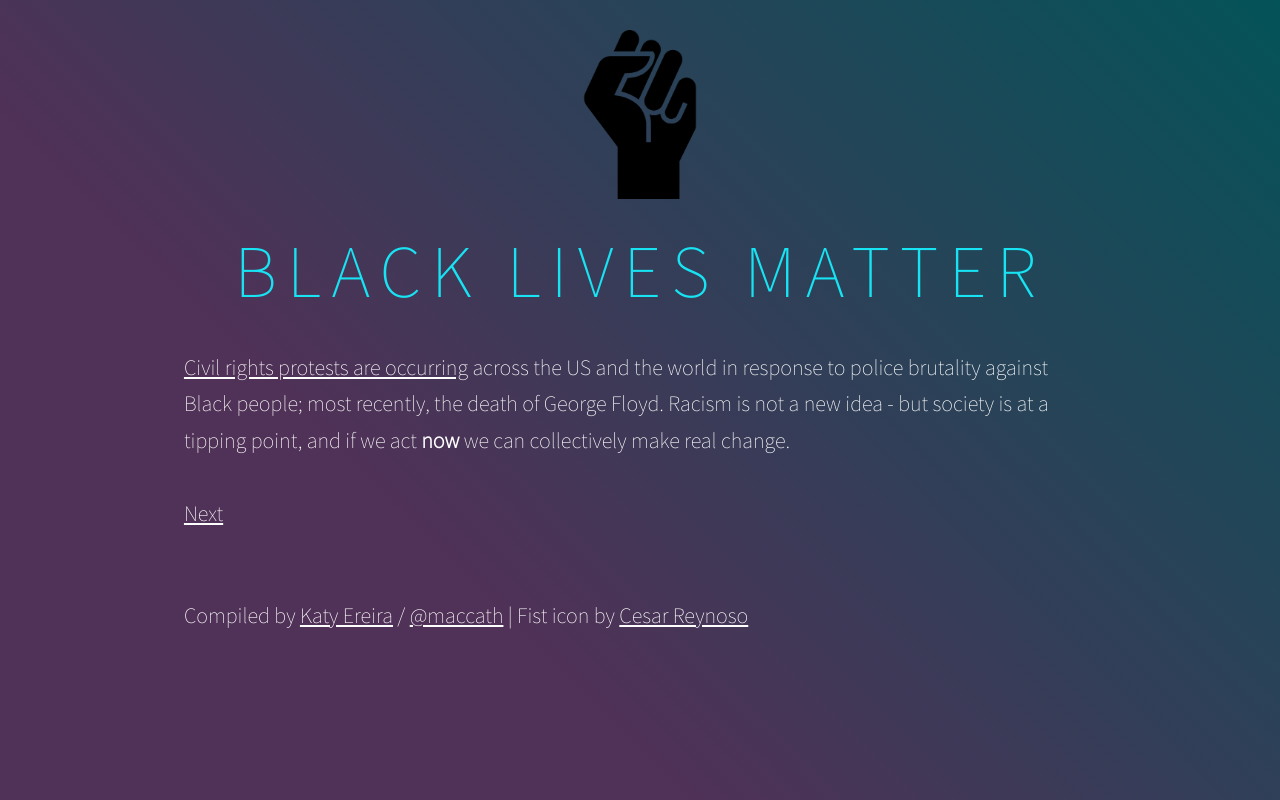
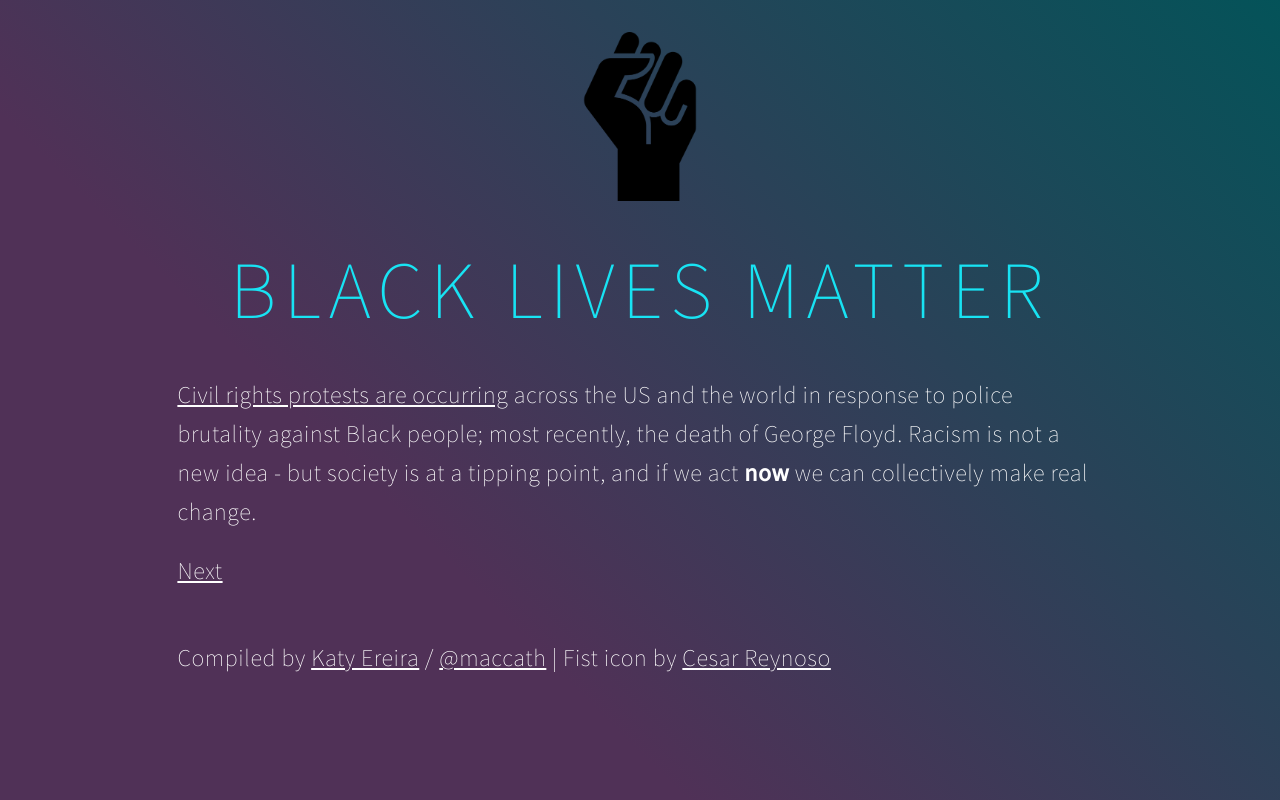
Before and after one commit to maccath/blm, a Gatsby site: page / in a window 1280 px wide. Built offline with nearby package versions, Linux system fonts and the light colour scheme; Gatsby itself is replaced by a stand-in of ours.

Commit message:
🎨 Style: Use Tailwind CSS instead of Typography.js

```diff
--- a/gatsby-config.js
+++ b/gatsby-config.js
@@ -31,11 +31,6 @@ module.exports = {
     // To learn more, visit: https://gatsby.dev/offline
     // `gatsby-plugin-offline`,
     `gatsby-plugin-styled-components`,
-    {
-      resolve: `gatsby-plugin-typography`,
-      options: {
-        pathToConfigModule: `src/utils/typography`,
-      },
-    },
+    `gatsby-plugin-postcss`,
   ],
 }
--- a/package.json
+++ b/package.json
@@ -10,10 +10,10 @@
     "gatsby-image": "^2.4.5",
     "gatsby-plugin-manifest": "^2.4.9",
     "gatsby-plugin-offline": "^3.2.7",
+    "gatsby-plugin-postcss": "^2.3.3",
     "gatsby-plugin-react-helmet": "^3.3.2",
     "gatsby-plugin-sharp": "^2.6.9",
     "gatsby-plugin-styled-components": "^3.3.3",
-    "gatsby-plugin-typography": "^2.5.3",
     "gatsby-source-filesystem": "^2.3.8",
     "gatsby-transformer-sharp": "^2.5.3",
     "prop-types": "^15.7.2",
@@ -22,6 +22,7 @@
     "react-helmet": "^6.0.0",
     "react-typography": "^0.16.19",
     "styled-components": "^5.1.1",
+    "tailwindcss": "^1.4.6",
     "typography": "^0.16.19",
     "typography-theme-kirkham": "^0.16.19"
   },
@@ -29,7 +30,8 @@
     "commitizen": "^4.1.2",
     "emoji-cz": "^0.3.1",
     "husky": "^4.2.5",
-    "prettier": "2.0.5"
+    "prettier": "2.0.5",
+    "twin.macro": "^1.3.0"
   },
   "keywords": [
     "gatsby",
--- /dev/null
+++ b/postcss.config.js
@@ -0,0 +1,3 @@
+module.exports = () => ({
+  plugins: [require("tailwindcss")],
+})
--- a/src/styles/global.css
+++ b/src/styles/global.css
@@ -1,10 +1,61 @@
+@import url('https://fonts.googleapis.com/css2?family=Source+Sans+Pro:wght@200&display=swap');
+@import url('https://fonts.googleapis.com/css2?family=Source+Sans+Pro:wght@400&display=swap');
+
+@tailwind base;
+
+@tailwind components;
+
+@tailwind utilities;
+
 html {
     height: 100%;
-    background-color: #045359;
+    @apply bg-green;
+    @apply bg-fixed;
     background-image: linear-gradient(45deg, #503157 33%, #045359 100%);
-    background-attachment: fixed;
 }
 body {
-    padding-top: 30px;
-    color: white;
+    @apply pt-8;
+    @apply font-body;
+    @apply text-2xl;
+    @apply text-white;
+    @apply tracking-wide;
+    @apply font-hairline;
+    @apply leading-relaxed;
 }
+p, li {
+    @apply mt-5;
+    @apply mb-5;
+}
+h1, h2, h3, h4, h5, h6 {
+    @apply text-cyan;
+    @apply tracking-widest;
+}
+h1 {
+    @apply text-5xl;
+}
+h2 {
+    @apply text-4xl;
+}
+h3 {
+    @apply text-3xl;
+}
+h4 {
+    @apply text-2xl;
+}
+h5 {
+    @apply text-xl;
+}
+a {
+    @apply underline;
+}
+ul {
+    @apply list-disc;
+    @apply list-outside;
+    @apply ml-10;
+}
+ul p {
+    display: inline;
+}
+strong {
+    @apply font-bold;
+}
--- a/src/utils/typography.js
+++ /dev/null
@@ -1,46 +0,0 @@
-import Typography from "typography"
-import kirkhamTheme from "typography-theme-kirkham"
-
-const blue = "#18E3F3"
-
-const typography = new Typography({
-  ...kirkhamTheme,
-  baseFontSize: "22px",
-  baseLineHeight: 1.66,
-  googleFonts: [
-    {
-      name: "Source Sans Pro",
-      styles: ["200"],
-    },
-  ],
-  headerWeight: 200,
-  headerFontFamily: ["Source Sans Pro", "sans-serif"],
-  bodyFontFamily: ["Source Sans Pro", "sans-serif"],
-  headerColor: blue,
-  bodyColor: "white",
-  overrideStyles: ({ adjustFontSizeTo, rhythm }, options, styles) => ({
-    a: {
-      color: "white",
-    },
-    h1: {
-      letterSpacing: "0.125rem",
-    },
-    h2: {
-      letterSpacing: "0.125rem",
-    },
-    h3: {
-      letterSpacing: "0.125rem",
-    },
-    h4: {
-      letterSpacing: "0.125rem",
-    },
-    h5: {
-      letterSpacing: "0.125rem",
-    },
-    h6: {
-      letterSpacing: "0.125rem",
-    },
-  }),
-})
-
-export default typography
--- /dev/null
+++ b/tailwind.config.js
@@ -0,0 +1,18 @@
+module.exports = {
+  fontFamily: {
+    sans: ["Source Sans Pro", "Sans-serif"],
+  },
+  theme: {
+    fontFamily: {
+      display: ["Source Sans Pro", "sans-serif"],
+      body: ["Source Sans Pro", "sans-serif"],
+    },
+    extend: {
+      colors: {
+        cyan: "#18E3F3",
+        green: "#045359",
+        purple: "#503157",
+      },
+    },
+  },
+}
```
Also changed, not shown: 1 other file.
